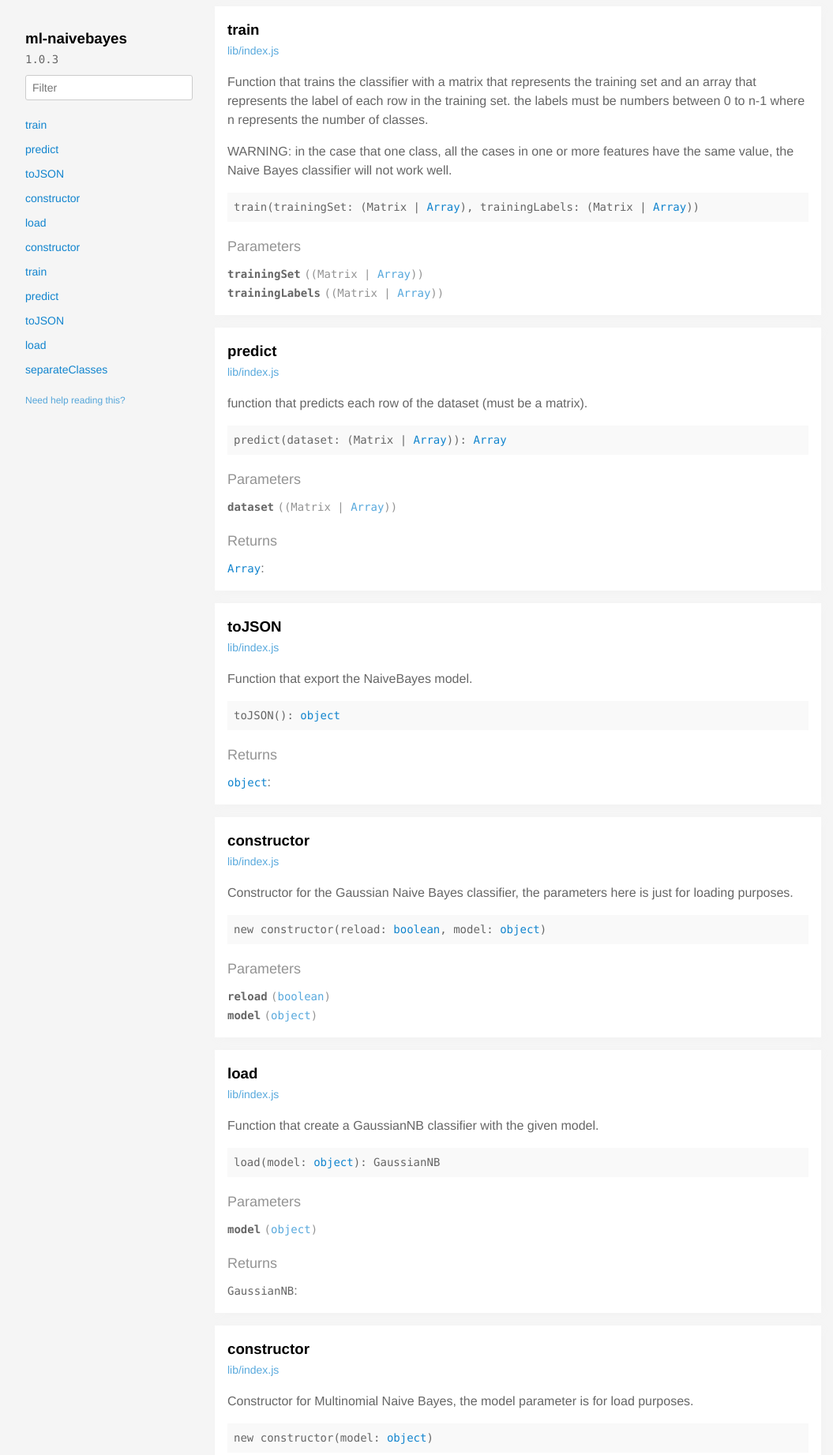
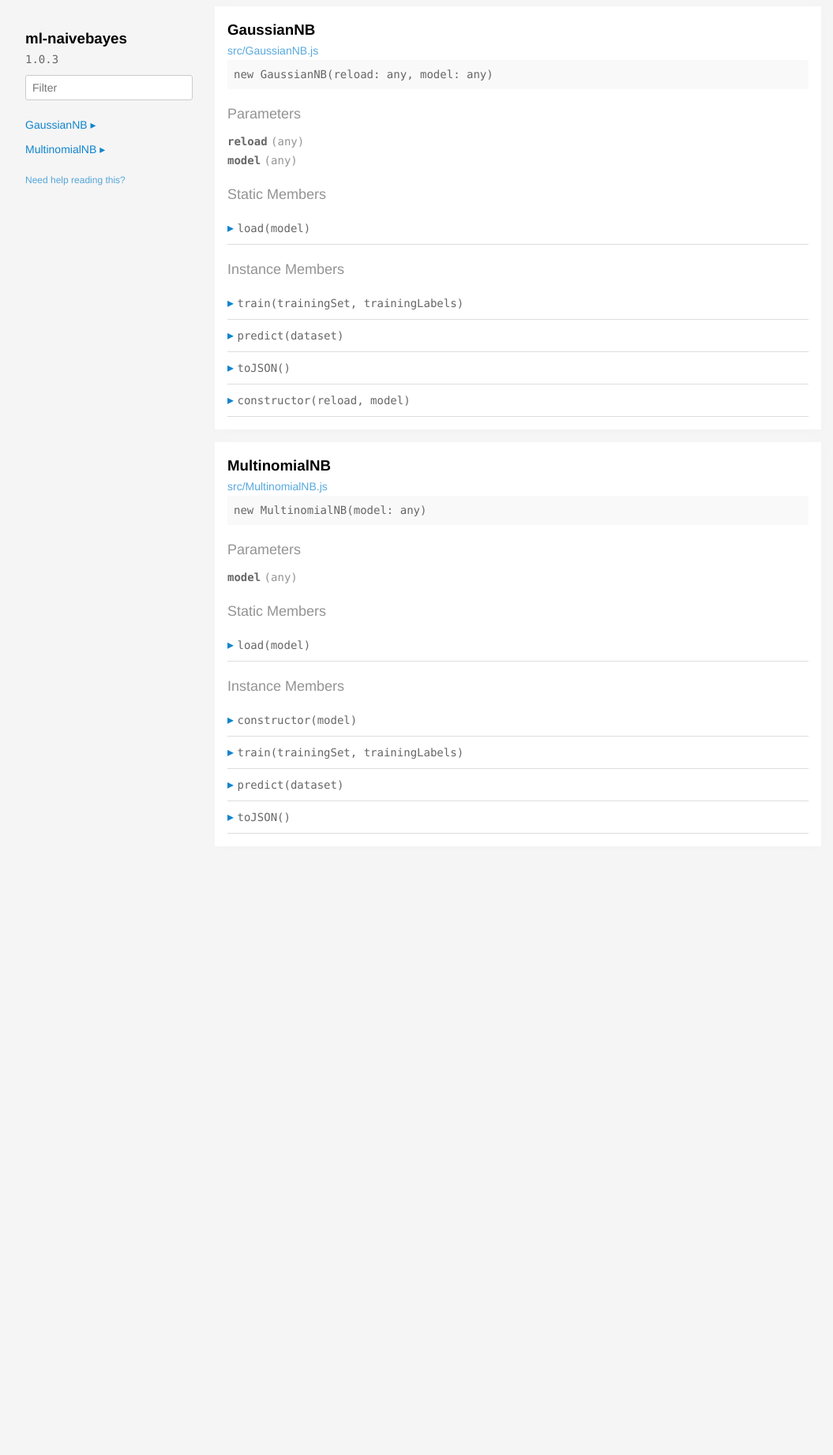
Before and after one commit to mljs/naive-bayes, a website: page docs/index.html in a window 1280 px wide. Shown: the top 1843 px of the page at 79% size, without its empty margins (112-1167 px from the left). After the commit the page ends 1096 px from the top, so only its background shows below. Drawn offline with Linux system fonts and the light colour scheme.

Commit message:
docs: docs updated

```diff
--- a/docs/index.html
+++ b/docs/index.html
@@ -25,111 +25,115 @@
 
 
                 <li><a
-                  href='#train'
-                  class="">
-                  train
+                  href='#gaussiannb'
+                  class=" toggle-sibling">
+                  GaussianNB
+                  <span class='icon'>▸</span>
+                </a>
 
-                </a>
+                <div class='toggle-target display-none'>
+
+                  <ul class='list-reset py1-ul pl1'>
+                    <li class='h5'><span>Static members</span></li>
+
+                      <li><a
+                        href='#gaussiannbload'
+                        class='regular pre-open'>
+                        .load
+                      </a></li>
+
+                    </ul>
+
+
+                    <ul class='list-reset py1-ul pl1'>
+                      <li class='h5'><span>Instance members</span></li>
+
+                      <li><a
+                        href='#gaussiannbtrain'
+                        class='regular pre-open'>
+                        #train
+                      </a></li>
+
+                      <li><a
+                        href='#gaussiannbpredict'
+                        class='regular pre-open'>
+                        #predict
+                      </a></li>
+
+                      <li><a
+                        href='#gaussiannbtojson'
+                        class='regular pre-open'>
+                        #toJSON
+                      </a></li>
+
+                      <li><a
+                        href='#gaussiannbconstructor'
+                        class='regular pre-open'>
+                        #constructor
+                      </a></li>
+
+                    </ul>
+
+
+
+                </div>
 
                 </li>
 
 
                 <li><a
-                  href='#predict'
-                  class="">
-                  predict
-
+                  href='#multinomialnb'
+                  class=" toggle-sibling">
+                  MultinomialNB
+                  <span class='icon'>▸</span>
                 </a>
 
-                </li>
+                <div class='toggle-target display-none'>
+
+                  <ul class='list-reset py1-ul pl1'>
+                    <li class='h5'><span>Static members</span></li>
+
+                      <li><a
+                        href='#multinomialnbload'
+                        class='regular pre-open'>
+                        .load
+                      </a></li>
+
+                    </ul>
 
 
+                    <ul class='list-reset py1-ul pl1'>
+                      <li class='h5'><span>Instance members</span></li>
+
                       <li><a
-                  href='#tojson'
-                  class="">
-                  toJSON
+                        href='#multinomialnbconstructor'
+                        class='regular pre-open'>
+                        #constructor
+                      </a></li>
 
-                </a>
+                      <li><a
+                        href='#multinomialnbtrain'
+                        class='regular pre-open'>
+                        #train
+                      </a></li>
 
-                </li>
+                      <li><a
+                        href='#multinomialnbpredict'
+                        class='regular pre-open'>
+                        #predict
+                      </a></li>
+
+                      <li><a
+                        href='#multinomialnbtojson'
+                        class='regular pre-open'>
+                        #toJSON
+                      </a></li>
+
+                    </ul>
 
 
-                <li><a
-                  href='#constructor'
-                  class="">
-                  constructor
 
-                </a>
-
-                </li>
-
-
-                <li><a
-                  href='#load'
-                  class="">
-                  load
-
-                </a>
-
-                </li>
-
-
-                <li><a
-                  href='#constructor'
-                  class="">
-                  constructor
-
-                </a>
-
-                </li>
-
-
-                <li><a
-                  href='#train'
-                  class="">
-                  train
-
-                </a>
-
-                </li>
-
-
-                <li><a
-                  href='#predict'
-                  class="">
-                  predict
-
-                </a>
-
-                </li>
-
-
-                <li><a
-                  href='#tojson'
-                  class="">
-                  toJSON
-
-                </a>
-
-                </li>
-
-
-                <li><a
-                  href='#load'
-                  class="">
-                  load
-
-                </a>
-
-                </li>
-
-
-                <li><a
-                  href='#separateclasses'
-                  class="">
-                  separateClasses
-
-                </a>
+                </div>
 
                 </li>
 
@@ -148,13 +152,166 @@
 
   <div class='clearfix'>
 
-    <h3 class='fl m0' id='train'>
-      train
+    <h3 class='fl m0' id='gaussiannb'>
+      GaussianNB
     </h3>
 
 
-      <a class='fr fill-darken0 round round pad1x quiet h5' href='https://github.com/mljs/naive-bayes/blob/06ee866e7b3d33ca14bd5555d4839b7eff9b7b07/lib/index.js#L67-L95'>
-      <span>lib/index.js</span>
+      <a class='fr fill-darken0 round round pad1x quiet h5' href='https://github.com/mljs/naive-bayes/blob/b3473322b4339da7c67d89b6f8b4b5847157b36a/src/GaussianNB.js#L8-L108'>
+      <span>src/GaussianNB.js</span>
+      </a>
+
+  </div>
+
+
+
+
+  <div class='pre p1 fill-light mt0'>new GaussianNB(reload: any, model: any)</div>
+
+
+
+
+
+
+
+
+
+
+
+    <div class='py1 quiet mt1 prose-big'>Parameters</div>
+    <div class='prose'>
+
+        <div class='space-bottom0'>
+          <div>
+            <span class='code bold'>reload</span> <code class='quiet'>(any)</code>
+
+          </div>
+
+        </div>
+
+        <div class='space-bottom0'>
+          <div>
+            <span class='code bold'>model</span> <code class='quiet'>(any)</code>
+
+          </div>
+
+        </div>
+
+    </div>
+
+
+
+
+
+
+
+
+
+
+
+    <div class='py1 quiet mt1 prose-big'>Static Members</div>
+    <div class="clearfix">
+
+    <div class='border-bottom' id='gaussiannbload'>
+      <div class="clearfix small pointer toggle-sibling">
+        <div class="py1 contain">
+            <a class='icon pin-right py1 dark-link caret-right'>▸</a>
+            <span class='code strong strong truncate'>load(model)</span>
+        </div>
+      </div>
+      <div class="clearfix display-none toggle-target">
+        <section class='p2 mb2 clearfix bg-white minishadow'>
+
+
+  <div class='clearfix'>
+
+
+      <a class='fr fill-darken0 round round pad1x quiet h5' href='https://github.com/mljs/naive-bayes/blob/b3473322b4339da7c67d89b6f8b4b5847157b36a/src/GaussianNB.js#L101-L107'>
+      <span>src/GaussianNB.js</span>
+      </a>
+
+  </div>
+
+
+  <p>Function that create a GaussianNB classifier with the given model.</p>
+
+
+  <div class='pre p1 fill-light mt0'>load(model: <a href="https://developer.mozilla.org/en-US/docs/Web/JavaScript/Reference/Global_Objects/Object">object</a>): <a href="#gaussiannb">GaussianNB</a></div>
+
+
+
+
+
+
+
+
+
+
+
+    <div class='py1 quiet mt1 prose-big'>Parameters</div>
+    <div class='prose'>
+
+        <div class='space-bottom0'>
+          <div>
+            <span class='code bold'>model</span> <code class='quiet'>(<a href="https://developer.mozilla.org/en-US/docs/Web/JavaScript/Reference/Global_Objects/Object">object</a>)</code>
+
+          </div>
+
+        </div>
+
+    </div>
+
+
+
+
+
+
+      <div class='py1 quiet mt1 prose-big'>Returns</div>
+      <code><a href="#gaussiannb">GaussianNB</a></code>:
+
+
+
+
+
+
+
+
+
+
+
+
+
+
+
+</section>
+
+      </div>
+    </div>
+
+</div>
+
+
+
+
+    <div class='py1 quiet mt1 prose-big'>Instance Members</div>
+    <div class="clearfix">
+
+    <div class='border-bottom' id='gaussiannbtrain'>
+      <div class="clearfix small pointer toggle-sibling">
+        <div class="py1 contain">
+            <a class='icon pin-right py1 dark-link caret-right'>▸</a>
+            <span class='code strong strong truncate'>train(trainingSet, trainingLabels)</span>
+        </div>
+      </div>
+      <div class="clearfix display-none toggle-target">
+        <section class='p2 mb2 clearfix bg-white minishadow'>
+
+
+  <div class='clearfix'>
+
+
+      <a class='fr fill-darken0 round round pad1x quiet h5' href='https://github.com/mljs/naive-bayes/blob/b3473322b4339da7c67d89b6f8b4b5847157b36a/src/GaussianNB.js#L34-L62'>
+      <span>src/GaussianNB.js</span>
       </a>
 
   </div>
@@ -216,21 +373,25 @@ Naive Bayes classifier will not work well.</p>
 
 </section>
 
+      </div>
+    </div>
 
-
-
+    <div class='border-bottom' id='gaussiannbpredict'>
+      <div class="clearfix small pointer toggle-sibling">
+        <div class="py1 contain">
+            <a class='icon pin-right py1 dark-link caret-right'>▸</a>
+            <span class='code strong strong truncate'>predict(dataset)</span>
+        </div>
+      </div>
+      <div class="clearfix display-none toggle-target">
         <section class='p2 mb2 clearfix bg-white minishadow'>
 
 
   <div class='clearfix'>
 
-    <h3 class='fl m0' id='predict'>
-      predict
-    </h3>
 
-
-      <a class='fr fill-darken0 round round pad1x quiet h5' href='https://github.com/mljs/naive-bayes/blob/06ee866e7b3d33ca14bd5555d4839b7eff9b7b07/lib/index.js#L103-L115'>
-      <span>lib/index.js</span>
+      <a class='fr fill-darken0 round round pad1x quiet h5' href='https://github.com/mljs/naive-bayes/blob/b3473322b4339da7c67d89b6f8b4b5847157b36a/src/GaussianNB.js#L70-L82'>
+      <span>src/GaussianNB.js</span>
       </a>
 
   </div>
@@ -288,21 +449,25 @@ Naive Bayes classifier will not work well.</p>
 
 </section>
 
+      </div>
+    </div>
 
-
-
+    <div class='border-bottom' id='gaussiannbtojson'>
+      <div class="clearfix small pointer toggle-sibling">
+        <div class="py1 contain">
+            <a class='icon pin-right py1 dark-link caret-right'>▸</a>
+            <span class='code strong strong truncate'>toJSON()</span>
+        </div>
+      </div>
+      <div class="clearfix display-none toggle-target">
         <section class='p2 mb2 clearfix bg-white minishadow'>
 
 
   <div class='clearfix'>
 
-    <h3 class='fl m0' id='tojson'>
-      toJSON
-    </h3>
 
-
-      <a class='fr fill-darken0 round round pad1x quiet h5' href='https://github.com/mljs/naive-bayes/blob/06ee866e7b3d33ca14bd5555d4839b7eff9b7b07/lib/index.js#L121-L127'>
-      <span>lib/index.js</span>
+      <a class='fr fill-darken0 round round pad1x quiet h5' href='https://github.com/mljs/naive-bayes/blob/b3473322b4339da7c67d89b6f8b4b5847157b36a/src/GaussianNB.js#L88-L94'>
+      <span>src/GaussianNB.js</span>
       </a>
 
   </div>
@@ -347,30 +512,33 @@ Naive Bayes classifier will not work well.</p>
 
 </section>
 
+      </div>
+    </div>
 
-
-
+    <div class='border-bottom' id='gaussiannbconstructor'>
+      <div class="clearfix small pointer toggle-sibling">
+        <div class="py1 contain">
+            <a class='icon pin-right py1 dark-link caret-right'>▸</a>
+            <span class='code strong strong truncate'>constructor(reload, model)</span>
+        </div>
+      </div>
+      <div class="clearfix display-none toggle-target">
         <section class='p2 mb2 clearfix bg-white minishadow'>
 
 
   <div class='clearfix'>
 
-    <h3 class='fl m0' id='constructor'>
-      constructor
-    </h3>
 
-
-      <a class='fr fill-darken0 round round pad1x quiet h5' href='https://github.com/mljs/naive-bayes/blob/06ee866e7b3d33ca14bd5555d4839b7eff9b7b07/lib/index.js#L50-L55'>
-      <span>lib/index.js</span>
+      <a class='fr fill-darken0 round round pad1x quiet h5' href='https://github.com/mljs/naive-bayes/blob/b3473322b4339da7c67d89b6f8b4b5847157b36a/src/GaussianNB.js#L17-L22'>
+      <span>src/GaussianNB.js</span>
       </a>
 
   </div>
 
 
-  <p>Constructor for the Gaussian Naive Bayes classifier, the parameters here is just for loading purposes.</p>
 
 
-  <div class='pre p1 fill-light mt0'>new constructor(reload: <a href="https://developer.mozilla.org/en-US/docs/Web/JavaScript/Reference/Global_Objects/Boolean">boolean</a>, model: <a href="https://developer.mozilla.org/en-US/docs/Web/JavaScript/Reference/Global_Objects/Object">object</a>)</div>
+  <div class='pre p1 fill-light mt0'>constructor(reload: <a href="https://developer.mozilla.org/en-US/docs/Web/JavaScript/Reference/Global_Objects/Boolean">boolean</a>, model: <a href="https://developer.mozilla.org/en-US/docs/Web/JavaScript/Reference/Global_Objects/Object">object</a>)</div>
 
 
 
@@ -419,6 +587,16 @@ Naive Bayes classifier will not work well.</p>
 
 </section>
 
+      </div>
+    </div>
+
+</div>
+
+
+
+
+</section>
+
 
 
 
@@ -427,22 +605,83 @@ Naive Bayes classifier will not work well.</p>
 
   <div class='clearfix'>
 
-    <h3 class='fl m0' id='load'>
-      load
+    <h3 class='fl m0' id='multinomialnb'>
+      MultinomialNB
     </h3>
 
 
-      <a class='fr fill-darken0 round round pad1x quiet h5' href='https://github.com/mljs/naive-bayes/blob/06ee866e7b3d33ca14bd5555d4839b7eff9b7b07/lib/index.js#L134-L140'>
-      <span>lib/index.js</span>
+      <a class='fr fill-darken0 round round pad1x quiet h5' href='https://github.com/mljs/naive-bayes/blob/b3473322b4339da7c67d89b6f8b4b5847157b36a/src/MultinomialNB.js#L7-L92'>
+      <span>src/MultinomialNB.js</span>
       </a>
 
   </div>
 
 
-  <p>Function that create a GaussianNB classifier with the given model.</p>
 
 
-  <div class='pre p1 fill-light mt0'>load(model: <a href="https://developer.mozilla.org/en-US/docs/Web/JavaScript/Reference/Global_Objects/Object">object</a>): GaussianNB</div>
+  <div class='pre p1 fill-light mt0'>new MultinomialNB(model: any)</div>
+
+
+
+
+
+
+
+
+
+
+
+    <div class='py1 quiet mt1 prose-big'>Parameters</div>
+    <div class='prose'>
+
+        <div class='space-bottom0'>
+          <div>
+            <span class='code bold'>model</span> <code class='quiet'>(any)</code>
+
+          </div>
+
+        </div>
+
+    </div>
+
+
+
+
+
+
+
+
+
+
+
+    <div class='py1 quiet mt1 prose-big'>Static Members</div>
+    <div class="clearfix">
+
+    <div class='border-bottom' id='multinomialnbload'>
+      <div class="clearfix small pointer toggle-sibling">
+        <div class="py1 contain">
+            <a class='icon pin-right py1 dark-link caret-right'>▸</a>
+            <span class='code strong strong truncate'>load(model)</span>
+        </div>
+      </div>
+      <div class="clearfix display-none toggle-target">
+        <section class='p2 mb2 clearfix bg-white minishadow'>
+
+
+  <div class='clearfix'>
+
+
+      <a class='fr fill-darken0 round round pad1x quiet h5' href='https://github.com/mljs/naive-bayes/blob/b3473322b4339da7c67d89b6f8b4b5847157b36a/src/MultinomialNB.js#L85-L91'>
+      <span>src/MultinomialNB.js</span>
+      </a>
+
+  </div>
+
+
+  <p>Creates a new MultinomialNB from the given model</p>
+
+
+  <div class='pre p1 fill-light mt0'>load(model: <a href="https://developer.mozilla.org/en-US/docs/Web/JavaScript/Reference/Global_Objects/Object">object</a>): <a href="#multinomialnb">MultinomialNB</a></div>
 
 
 
@@ -473,7 +712,7 @@ Naive Bayes classifier will not work well.</p>
 
 
       <div class='py1 quiet mt1 prose-big'>Returns</div>
-      <code>GaussianNB</code>:
+      <code><a href="#multinomialnb">MultinomialNB</a></code>:
 
 
 
@@ -491,30 +730,41 @@ Naive Bayes classifier will not work well.</p>
 
 </section>
 
+      </div>
+    </div>
+
+</div>
 
 
 
+
+    <div class='py1 quiet mt1 prose-big'>Instance Members</div>
+    <div class="clearfix">
+
+    <div class='border-bottom' id='multinomialnbconstructor'>
+      <div class="clearfix small pointer toggle-sibling">
+        <div class="py1 contain">
+            <a class='icon pin-right py1 dark-link caret-right'>▸</a>
+            <span class='code strong strong truncate'>constructor(model)</span>
+        </div>
+      </div>
+      <div class="clearfix display-none toggle-target">
         <section class='p2 mb2 clearfix bg-white minishadow'>
 
 
   <div class='clearfix'>
 
-    <h3 class='fl m0' id='constructor'>
-      constructor
-    </h3>
 
-
-      <a class='fr fill-darken0 round round pad1x quiet h5' href='https://github.com/mljs/naive-bayes/blob/06ee866e7b3d33ca14bd5555d4839b7eff9b7b07/lib/index.js#L195-L200'>
-      <span>lib/index.js</span>
+      <a class='fr fill-darken0 round round pad1x quiet h5' href='https://github.com/mljs/naive-bayes/blob/b3473322b4339da7c67d89b6f8b4b5847157b36a/src/MultinomialNB.js#L15-L20'>
+      <span>src/MultinomialNB.js</span>
       </a>
 
   </div>
 
 
-  <p>Constructor for Multinomial Naive Bayes, the model parameter is for load purposes.</p>
 
 
-  <div class='pre p1 fill-light mt0'>new constructor(model: <a href="https://developer.mozilla.org/en-US/docs/Web/JavaScript/Reference/Global_Objects/Object">object</a>)</div>
+  <div class='pre p1 fill-light mt0'>constructor(model: <a href="https://developer.mozilla.org/en-US/docs/Web/JavaScript/Reference/Global_Objects/Object">object</a>)</div>
 
 
 
@@ -556,21 +806,25 @@ Naive Bayes classifier will not work well.</p>
 
 </section>
 
+      </div>
+    </div>
 
-
-
+    <div class='border-bottom' id='multinomialnbtrain'>
+      <div class="clearfix small pointer toggle-sibling">
+        <div class="py1 contain">
+            <a class='icon pin-right py1 dark-link caret-right'>▸</a>
+            <span class='code strong strong truncate'>train(trainingSet, trainingLabels)</span>
+        </div>
+      </div>
+      <div class="clearfix display-none toggle-target">
         <section class='p2 mb2 clearfix bg-white minishadow'>
 
 
   <div class='clearfix'>
 
-    <h3 class='fl m0' id='train'>
-      train
-    </h3>
 
-
-      <a class='fr fill-darken0 round round pad1x quiet h5' href='https://github.com/mljs/naive-bayes/blob/06ee866e7b3d33ca14bd5555d4839b7eff9b7b07/lib/index.js#L207-L224'>
-      <span>lib/index.js</span>
+      <a class='fr fill-darken0 round round pad1x quiet h5' href='https://github.com/mljs/naive-bayes/blob/b3473322b4339da7c67d89b6f8b4b5847157b36a/src/MultinomialNB.js#L27-L49'>
+      <span>src/MultinomialNB.js</span>
       </a>
 
   </div>
@@ -628,21 +882,25 @@ Naive Bayes classifier will not work well.</p>
 
 </section>
 
+      </div>
+    </div>
 
-
-
+    <div class='border-bottom' id='multinomialnbpredict'>
+      <div class="clearfix small pointer toggle-sibling">
+        <div class="py1 contain">
+            <a class='icon pin-right py1 dark-link caret-right'>▸</a>
+            <span class='code strong strong truncate'>predict(dataset)</span>
+        </div>
+      </div>
+      <div class="clearfix display-none toggle-target">
         <section class='p2 mb2 clearfix bg-white minishadow'>
 
 
   <div class='clearfix'>
 
-    <h3 class='fl m0' id='predict'>
-      predict
-    </h3>
 
-
-      <a class='fr fill-darken0 round round pad1x quiet h5' href='https://github.com/mljs/naive-bayes/blob/06ee866e7b3d33ca14bd5555d4839b7eff9b7b07/lib/index.js#L231-L241'>
-      <span>lib/index.js</span>
+      <a class='fr fill-darken0 round round pad1x quiet h5' href='https://github.com/mljs/naive-bayes/blob/b3473322b4339da7c67d89b6f8b4b5847157b36a/src/MultinomialNB.js#L56-L66'>
+      <span>src/MultinomialNB.js</span>
       </a>
 
   </div>
@@ -700,21 +958,25 @@ Naive Bayes classifier will not work well.</p>
 
 </section>
 
+      </div>
+    </div>
 
-
-
+    <div class='border-bottom' id='multinomialnbtojson'>
+      <div class="clearfix small pointer toggle-sibling">
+        <div class="py1 contain">
+            <a class='icon pin-right py1 dark-link caret-right'>▸</a>
+            <span class='code strong strong truncate'>toJSON()</span>
+        </div>
+      </div>
+      <div class="clearfix display-none toggle-target">
         <section class='p2 mb2 clearfix bg-white minishadow'>
 
 
   <div class='clearfix'>
 
-    <h3 class='fl m0' id='tojson'>
-      toJSON
-    </h3>
 
-
-      <a class='fr fill-darken0 round round pad1x quiet h5' href='https://github.com/mljs/naive-bayes/blob/06ee866e7b3d33ca14bd5555d4839b7eff9b7b07/lib/index.js#L247-L253'>
-      <span>lib/index.js</span>
+      <a class='fr fill-darken0 round round pad1x quiet h5' href='https://github.com/mljs/naive-bayes/blob/b3473322b4339da7c67d89b6f8b4b5847157b36a/src/MultinomialNB.js#L72-L78'>
+      <span>src/MultinomialNB.js</span>
       </a>
 
   </div>
@@ -759,154 +1021,10 @@ Naive Bayes classifier will not work well.</p>
 
 </section>
 
-
-
-
-            <section class='p2 mb2 clearfix bg-white minishadow'>
-
-
-  <div class='clearfix'>
-
-    <h3 class='fl m0' id='load'>
-      load
-    </h3>
-
-
-      <a class='fr fill-darken0 round round pad1x quiet h5' href='https://github.com/mljs/naive-bayes/blob/06ee866e7b3d33ca14bd5555d4839b7eff9b7b07/lib/index.js#L260-L266'>
-      <span>lib/index.js</span>
-      </a>
-
       </div>
-
-
-  <p>Creates a new MultinomialNB from the given model</p>
-
-
-  <div class='pre p1 fill-light mt0'>load(model: <a href="https://developer.mozilla.org/en-US/docs/Web/JavaScript/Reference/Global_Objects/Object">object</a>): MultinomialNB</div>
-
-
-
-
-
-
-
-
-
-
-
-    <div class='py1 quiet mt1 prose-big'>Parameters</div>
-    <div class='prose'>
-
-        <div class='space-bottom0'>
-          <div>
-            <span class='code bold'>model</span> <code class='quiet'>(<a href="https://developer.mozilla.org/en-US/docs/Web/JavaScript/Reference/Global_Objects/Object">object</a>)</code>
-
     </div>
 
 </div>
-
-    </div>
-
-
-
-
-
-
-      <div class='py1 quiet mt1 prose-big'>Returns</div>
-      <code>MultinomialNB</code>:
-
-
-
-
-
-
-
-
-
-
-
-
-
-
-
-</section>
-
-
-
-
-            <section class='p2 mb2 clearfix bg-white minishadow'>
-
-
-  <div class='clearfix'>
-
-    <h3 class='fl m0' id='separateclasses'>
-      separateClasses
-    </h3>
-
-
-      <a class='fr fill-darken0 round round pad1x quiet h5' href='https://github.com/mljs/naive-bayes/blob/06ee866e7b3d33ca14bd5555d4839b7eff9b7b07/lib/index.js#L16-L39'>
-      <span>lib/index.js</span>
-      </a>
-
-  </div>
-
-
-  <p>Function that retuns an array of matrices of the cases that belong to each class.</p>
-
-
-  <div class='pre p1 fill-light mt0'>separateClasses(X: Matrix, y: <a href="https://developer.mozilla.org/en-US/docs/Web/JavaScript/Reference/Global_Objects/Array">Array</a>): <a href="https://developer.mozilla.org/en-US/docs/Web/JavaScript/Reference/Global_Objects/Array">Array</a></div>
-
-
-
-
-
-
-
-
-
-
-
-    <div class='py1 quiet mt1 prose-big'>Parameters</div>
-    <div class='prose'>
-
-        <div class='space-bottom0'>
-          <div>
-            <span class='code bold'>X</span> <code class='quiet'>(Matrix)</code>
-	    dataset
-
-          </div>
-
-        </div>
-
-        <div class='space-bottom0'>
-          <div>
-            <span class='code bold'>y</span> <code class='quiet'>(<a href="https://developer.mozilla.org/en-US/docs/Web/JavaScript/Reference/Global_Objects/Array">Array</a>)</code>
-	    predictions
-
-          </div>
-
-        </div>
-
-    </div>
-
-
-
-
-
-
-      <div class='py1 quiet mt1 prose-big'>Returns</div>
-      <code><a href="https://developer.mozilla.org/en-US/docs/Web/JavaScript/Reference/Global_Objects/Array">Array</a></code>:
-
-
-
-
-
-
-
-
-
-
-
 
 
 
--- a/src/GaussianNB.js
+++ b/src/GaussianNB.js
@@ -8,11 +8,11 @@ import {separateClasses} from './utils';
 export class GaussianNB {
 
     /**
+     * @constructor
      * Constructor for the Gaussian Naive Bayes classifier, the parameters here is just for loading purposes.
      *
      * @param {boolean} reload
      * @param {object} model
-     * @constructor
      */
     constructor(reload, model) {
         if (reload) {
--- a/src/MultinomialNB.js
+++ b/src/MultinomialNB.js
@@ -7,10 +7,10 @@ import {separateClasses} from './utils';
 export class MultinomialNB {
 
     /**
+     * @constructor
      * Constructor for Multinomial Naive Bayes, the model parameter is for load purposes.
      *
-     * @param {object} [model] - for load purposes.
-     * @constructor
+     * @param {object} model - for load purposes.
      */
     constructor(model) {
         if (model) {
--- a/src/utils.js
+++ b/src/utils.js
@@ -1,6 +1,7 @@
 import Matrix from 'ml-matrix';
 
 /**
+ * @private
  * Function that retuns an array of matrices of the cases that belong to each class.
  * @param {Matrix} X - dataset
  * @param {Array} y - predictions
```
Lines whose indentation alone changed are shown as unchanged.
